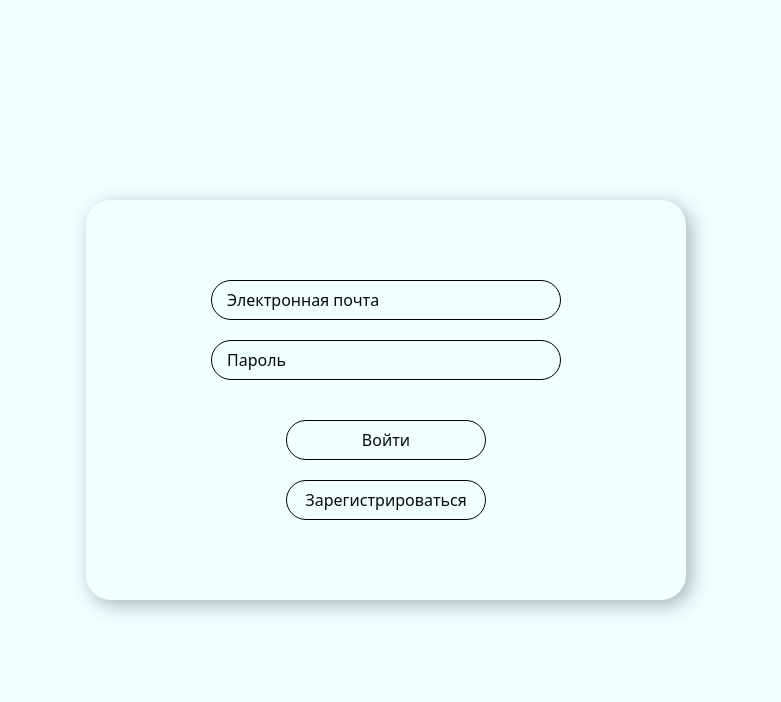
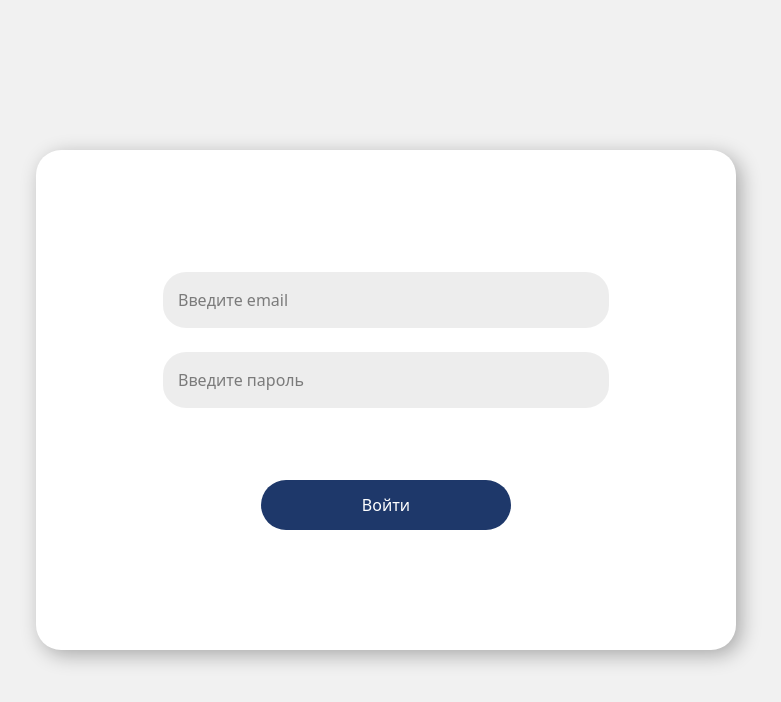
Before and after one commit to BaevIlia/factory-maintenance-control-frontend, a Vue app: page /auth in a window 1280 px wide. Shown: the top 702 px of the page, without its empty margins (254-1035 px from the left). Built offline with nearby package versions, Linux system fonts and the light colour scheme.

Commit message:
Реализовал метод аутентификации

```diff
--- a/src/pages/AuthPage.vue
+++ b/src/pages/AuthPage.vue
@@ -1,16 +1,30 @@
 <template>
 <div class="content-container">
   <div class="auth-block">
-    <input class="login-input" value="Электронная почта"/>
-    <input class="password-input" value="Пароль"/>
-    <button class="enter-button">Войти</button>
-    <button class="reg-button">Зарегистрироваться</button>
+    <input class="login-input" placeholder="Введите email" v-model="email"/>
+    <input class="password-input" type="password" placeholder="Введите пароль" v-model="password"/>
+    <button class="enter-button" @click="login">Войти</button>
   </div>
 </div>
 </template>
 
 <script setup lang="ts">
+import {ref} from "vue";
+import auth from "@/services/auth.ts";
 
+const email = ref('')
+const password = ref('')
+
+const login = async () => {
+  try{
+    const response = await auth.login(email.value, password.value);
+
+    console.log(response);
+  }
+  catch(error){
+    console.log(error);
+  }
+}
 </script>
 
 <style scoped>
@@ -20,45 +34,60 @@
   justify-content: center;
   width: 100vw;
   height: 100vh;
-  background: azure;
+  background: #f1f1f1;
 }
 .auth-block{
+  background: #ffffff;
   display: flex;
   align-items: center;
   justify-content: center;
   flex-direction: column;
-  width: 600px;
-  height: 400px;
+  width: 700px;
+  height: 500px;
   border-radius: 25px;
   box-shadow: 5px 5px 20px rgba(0, 0, 0, 0.3);
 }
 .login-input{
+  background: #ededed;
   padding: 15px;
-  width: 350px;
-  height: 40px;
-  border: 1px solid black;
+  width: 450px;
+  height: 60px;
   border-radius: 25px;
+  border: 2px solid white;
+}
+.login-input:hover{
+  border-color: #1e386a;
+}
+.login-input:focus{
+  border-color: #1e386a;
+  outline: none;
 }
 .password-input{
+  background: #ededed;
   padding: 15px;
-  width: 350px;
-  height: 40px;
-  border: 1px solid black;
+  width: 450px;
+  height: 60px;
   border-radius: 25px;
   margin-top: 20px;
+  border: 2px solid white;
+}
+.password-input:hover{
+  border-color: #1e386a;
+}
+.password-input:focus{
+  border-color: #1e386a;
+  outline: none;
 }
 .enter-button{
-  margin-top: 40px;
-  width: 200px;
-  height: 40px;
-  border: 1px solid black;
+  margin-top: 70px;
+  width: 250px;
+  height: 50px;
   border-radius: 25px;
+  cursor: pointer;
+  background: #1e386a;
+  color: white;
 }
-.reg-button{
-  width: 200px;
-  height: 40px;
-  margin-top: 20px;
-  border: 1px solid black;
-  border-radius: 25px;
+.enter-button:hover{
+  background: #2e57a3;
 }
 </style>
--- /dev/null
+++ b/src/services/apiClient.ts
@@ -0,0 +1,10 @@
+import axios from "axios";
+
+const apiClient = axios.create({
+    baseURL: "http://localhost:5240",
+    headers:{
+        "Content-Type": "application/json",
+    },
+});
+
+export default apiClient;
--- /dev/null
+++ b/src/services/auth.ts
@@ -0,0 +1,7 @@
+import apiClient from "@/services/apiClient.ts";
+
+export default {
+    login(email: string, password: string) {
+        return apiClient.post(`/auth`, {email, password});
+    }
+}
--- a/src/services/requests.ts
+++ b/src/services/requests.ts
@@ -1,11 +1,4 @@
-import axios from "axios";
-
-const apiClient = axios.create({
-    baseURL: "http://localhost:5122",
-    headers:{
-        "Content-Type": "application/json",
-    }
-});
+import apiClient from "@/services/apiClient.ts";
 
 export default {
     getRequests() {
```
